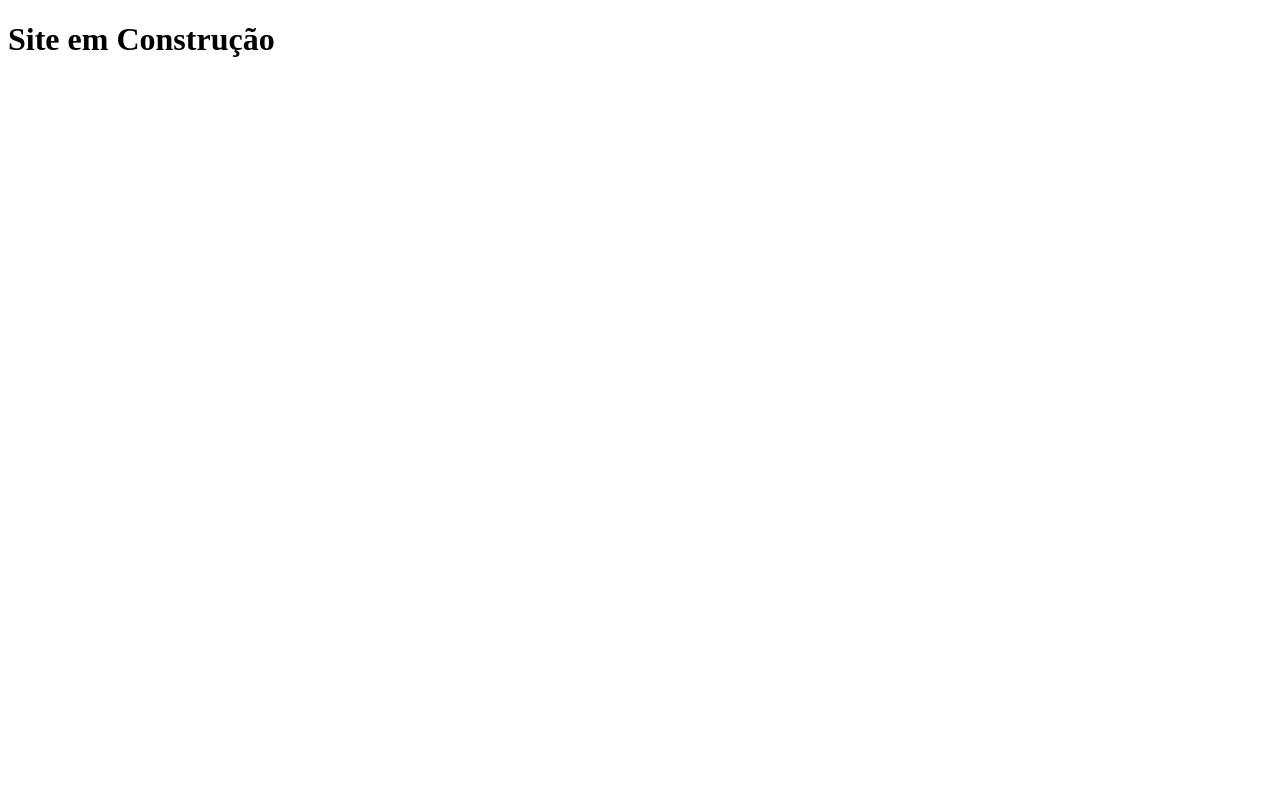
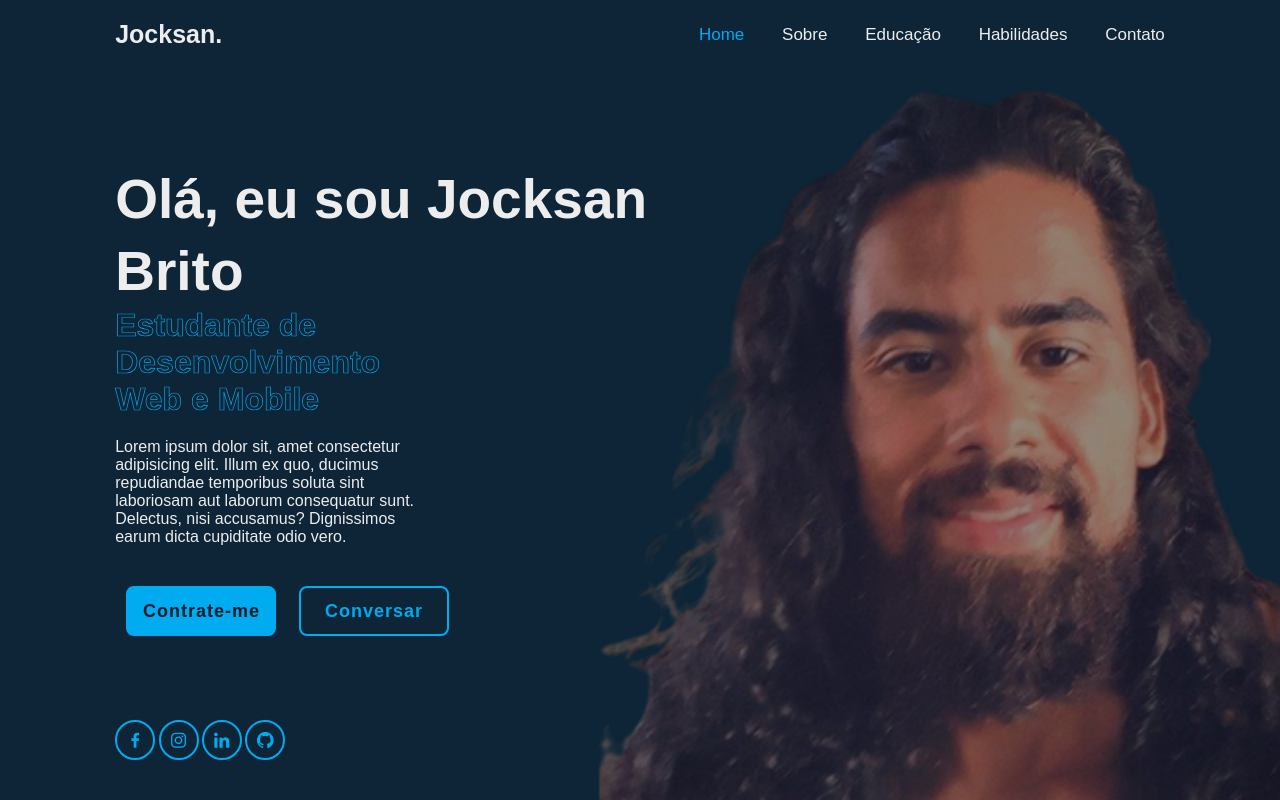
Before and after one commit to JocksanBrito/jocksanbrito-site, a plain HTML site: page index.html in a window 1280 px wide. Drawn offline with nearby package versions, Linux system fonts and the light colour scheme; a web font is replaced by a local one.

Commit message:
primeira versao home

```diff
--- /dev/null
+++ b/css/style.css
@@ -0,0 +1,205 @@
+@import url('https://fonts/googleapis.com/css2?family=Poppins:wght@300;400;500;600;700;800;900&display=swap');
+
+* {
+    margin: 0;
+    padding: 0;
+    box-sizing: border-box;
+    text-decoration: none;
+    border: none;
+    outline: none;
+    scroll-behavior: smooth;
+    font-family: 'Poppins', sans-serif;
+}
+
+:root {
+    --bg-color: #081b29;
+    --second-bg-color: #112e42;
+    --text-color: #ededed;
+    --main-color: #00abf0;
+}
+
+html {
+    font-size: 62.5%;
+    overflow-x: hidden;
+}
+
+body {
+    background: var(--bg-color);
+    color: var(--text-color);
+}
+
+.header {
+    position: fixed;
+    top: 0;
+    left: 0;
+    width: 100%;
+    padding: 2rem 9%;
+    background: transparent;
+    display: flex;
+    justify-content: space-between;
+    align-items: center;
+    z-index: 100;
+}
+.logo {
+    font-size: 2.5rem;
+    color: var(--text-color);
+    font-weight: 600;
+}
+
+.navbar a {
+    font-size: 1.7rem;
+    color: var(--text-color);
+    font-weight: 500;
+    margin-left: 3.5rem;
+    transition: .3s;
+}
+
+.cnavbar a:hover,
+.navbar a.active {
+
+    color: var(--main-color);
+}
+
+#menu-icon {
+    font-size: 3.6rem;
+    color: var(--text-color);
+    cursor: pointer;
+    display: none;
+}
+
+section {
+    min-height: 100vh;
+    padding: 10rem 9% 2rem;
+
+}
+.home {
+    display: flex;
+    align-items: center;
+    padding: 0 9%;
+    background-image: url('/images/desktop-jocksan.png');
+    background-size: cover;
+    background-position: center;
+}
+
+.home-content {
+    max-width: 60rem;
+}
+
+.home-content h1 {
+    font-size: 5.5rem;
+    font-size: 700;
+    line-height: 1.3;
+}
+
+.home-content .text-animate {
+    position: relative;
+    width: 32.8rem;
+}
+.home-content .text-animate h3 {
+    font-size: 3.2rem;
+    font-size: 700;
+    color: transparent;
+    -webkit-text-stroke: .7px var(--main-color);
+}
+
+.home-content p {
+    font-size: 1.6rem;
+    margin: 2rem 0 4rem;
+}
+
+.btn-box {
+    position: relative;
+    display: flex;
+    justify-content: space-around;
+    width: 34.5rem;
+    height: 5rem;
+}
+
+.btn-box .btn {
+    position: relative;
+    display: inline-flex;
+    justify-content: center;
+    align-items: center;
+    width: 15rem;
+    height: 100%;
+    background: var(--main-color);
+    border: .2rem solid var(--main-color);
+    border-radius: .8rem;
+    font-size: 1.8rem;
+    font-weight: 600;
+    letter-spacing: .1rem;
+    color: var(--bg-color);
+    z-index: 1;
+    overflow: hidden;
+    transition: .5s;
+}
+
+.btn-box .btn:hover {
+    color: var(--main-color);
+}
+
+.btn-box .btn:nth-child(2) {
+    background: transparent;
+    color: var(--main-color);
+}
+
+.btn-box .btn:nth-child(2):hover {
+    background: transparent;
+    color: var(--bg-color);
+}
+
+.btn-box .btn:nth-child(2)::before {
+    background: var(--main-color);
+}
+
+.btn-box .btn::before {
+    content: '';
+    position: absolute;
+    top: 0;
+    left: 0;
+    width: 0%;
+    height: 100%;
+    background-color: var(--bg-color);
+    z-index: -1;
+    transition: .5s;
+}
+
+.btn-box .btn:hover::before {
+    width: 100%;
+}
+
+.home-sci {
+    position: absolute;
+    bottom: 4rem;
+    width: 170px;
+    display: flex;
+    justify-content: space-between;
+}
+.home-sci a {
+    position: relative;
+    display: inline-flex;
+    justify-content: center;
+    align-items: center;
+    width: 40px;
+    height: 40px;
+    background: transparent;
+    border: .2rem solid var(--main-color);
+    border-radius: 50%;
+    font-size: 20px;
+    color: var(--main-color);
+}
+
+.home-imgHover {
+    position: absolute;
+    top: 0;
+    right: 0;
+    width: 55%;
+    height: 100%;
+    background: transparent;
+    transition: 3s;
+}
+
+.home-imgHover:hover {
+    background: var(--bg-color);
+    opacity: .8;
+}
--- a/index.html
+++ b/index.html
@@ -4,9 +4,64 @@
 		<meta charset="UTF-8" />
 		<meta http-equiv="X-UA-Compatible" content="IE=edge" />
 		<meta name="viewport" content="width=device-width, initial-scale=1.0" />
-		<title>Jocksan</title>
+		<title>San's Currículo</title>
+		<link rel="stylesheet" href="css/style.css" />
+		<!-- boxicons -->
+		<link
+			href="https://unpkg.com/boxicons@2.1.4/css/boxicons.min.css"
+			rel="stylesheet"
+		/>
 	</head>
 	<body>
-		<h1>Site em Construção</h1>
-	</body>
+		<!-- header design -->
+		<header class="header">
+			<a href="#" class="logo">Jocksan.</a>
+
+			<div class="bx bx-menu" id="menu-icon"></div>
+
+			<nav class="navbar">
+				<a href="#home" class="active">Home</a>
+				<a href="#about">Sobre</a>
+				<a href="#education">Educação</a>
+				<a href="#skills">Habilidades</a>
+				<a href="#contact">Contato</a>
+			</nav>
+		</header>
+
+		<!-- home section design -->
+
+		<section class="home" id="home">
+			<div class="home-content">
+				<h1>Olá, eu sou <span>Jocksan Brito</span></h1>
+				<div class="text-animate">
+					<h3>Estudante de Desenvolvimento Web e Mobile</h3>
+					<p>
+						Lorem ipsum dolor sit, amet consectetur adipisicing
+						elit. Illum ex quo, ducimus repudiandae temporibus
+						soluta sint laboriosam aut laborum consequatur sunt.
+						Delectus, nisi accusamus? Dignissimos earum dicta
+						cupiditate odio vero.
+					</p>
+					<div class="btn-box">
+						<a href="#" class="btn">Contrate-me</a>
+						<a href="#" class="btn">Conversar</a>
+					</div>
+				</div>
+			</div>
+
+			<div class="home-sci">
+				<a href="#" class="bx bxl-facebook"></a>
+				<a href="#" class="bx bxl-instagram"></a>
+				<a href="#" class="bx bxl-linkedin"></a>
+				<a href="#" class="bx bxl-github"></a>
+			</div>
+
+			<div class="home-imgHover">
+
+			</div>
+
+
+		</section>
+
+		<script src="js/script.js"></scriptody>
 </html>
```
Also changed, not shown: images/desktop-jocksan.png (added), images/mobile-jocksan.png (added), js/script.js (added), 2 other files.
